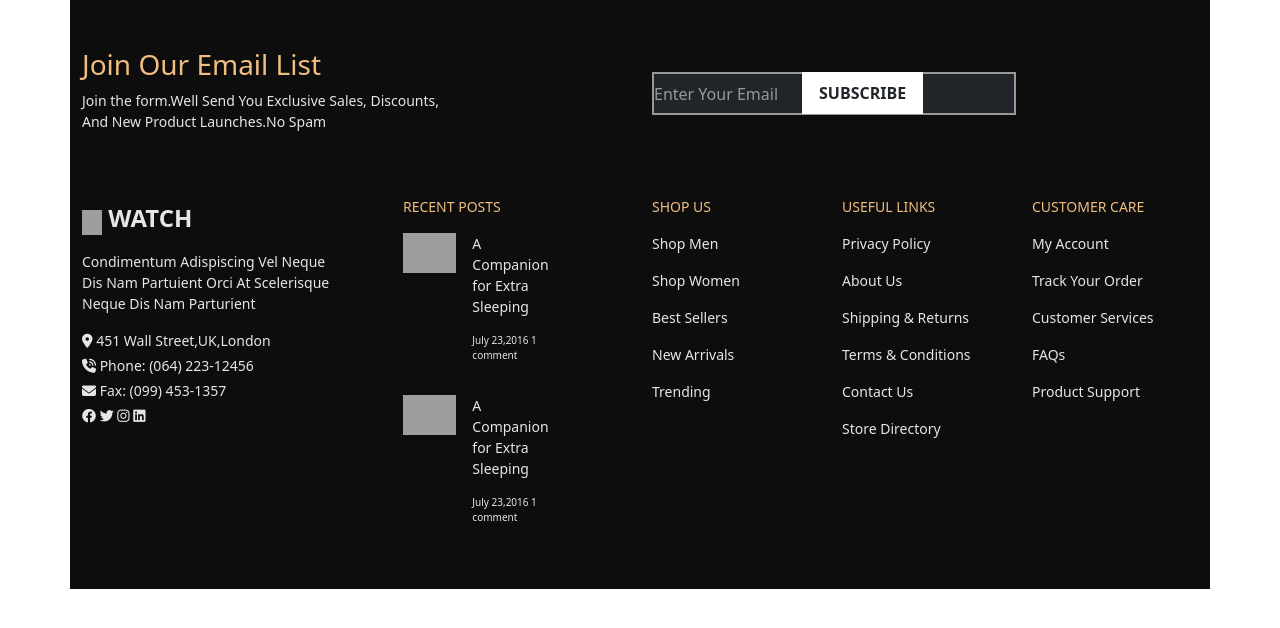
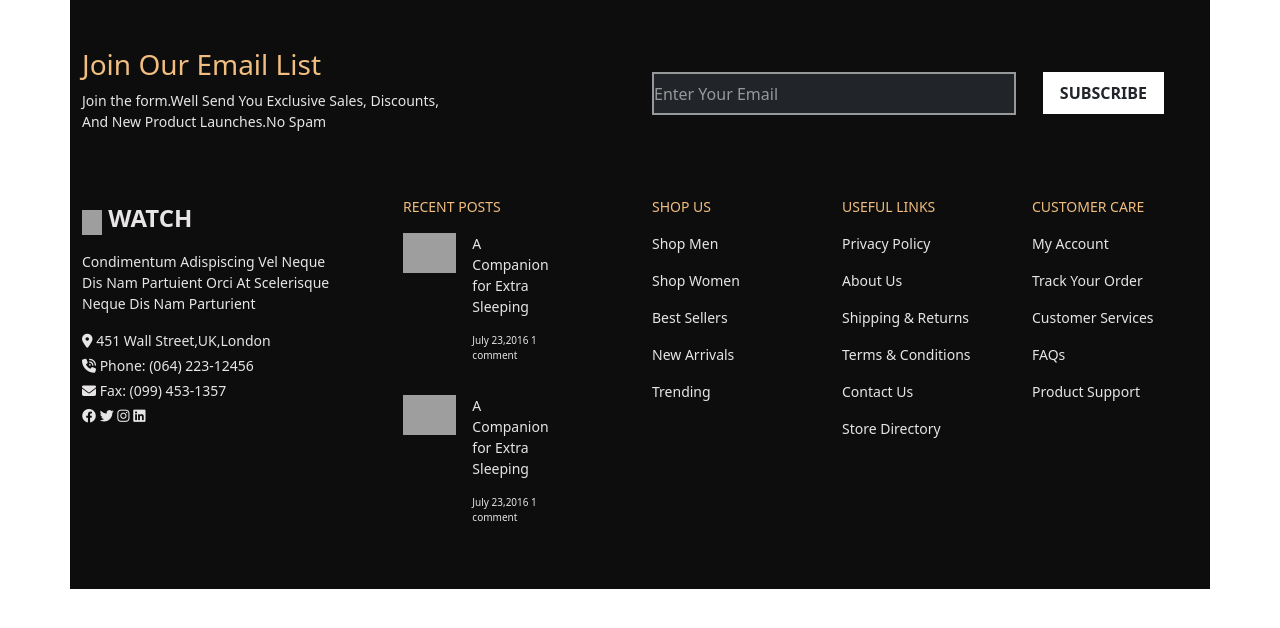
Before and after one commit to Navneet159/watch-store-template, a plain HTML site: page index.html in a window 1280 px wide. Drawn offline with nearby package versions, Linux system fonts and the light colour scheme; grey boxes are pictures that could not be loaded.

Commit message:
button changes

```diff
--- a/index.html
+++ b/index.html
@@ -54,7 +54,7 @@
         .btn-subscribe {
             position: absolute;
             top: -43px;
-            left: 150px;
+            right: -330px;
 
         }
     </style>
--- a/responsive.css
+++ b/responsive.css
@@ -3,6 +3,7 @@
         left: 150px !important;
         /* width: 10px !important; */
         margin-right: 0 !important;
+        width: 115px;
     }
 
     .recent-post {
```
